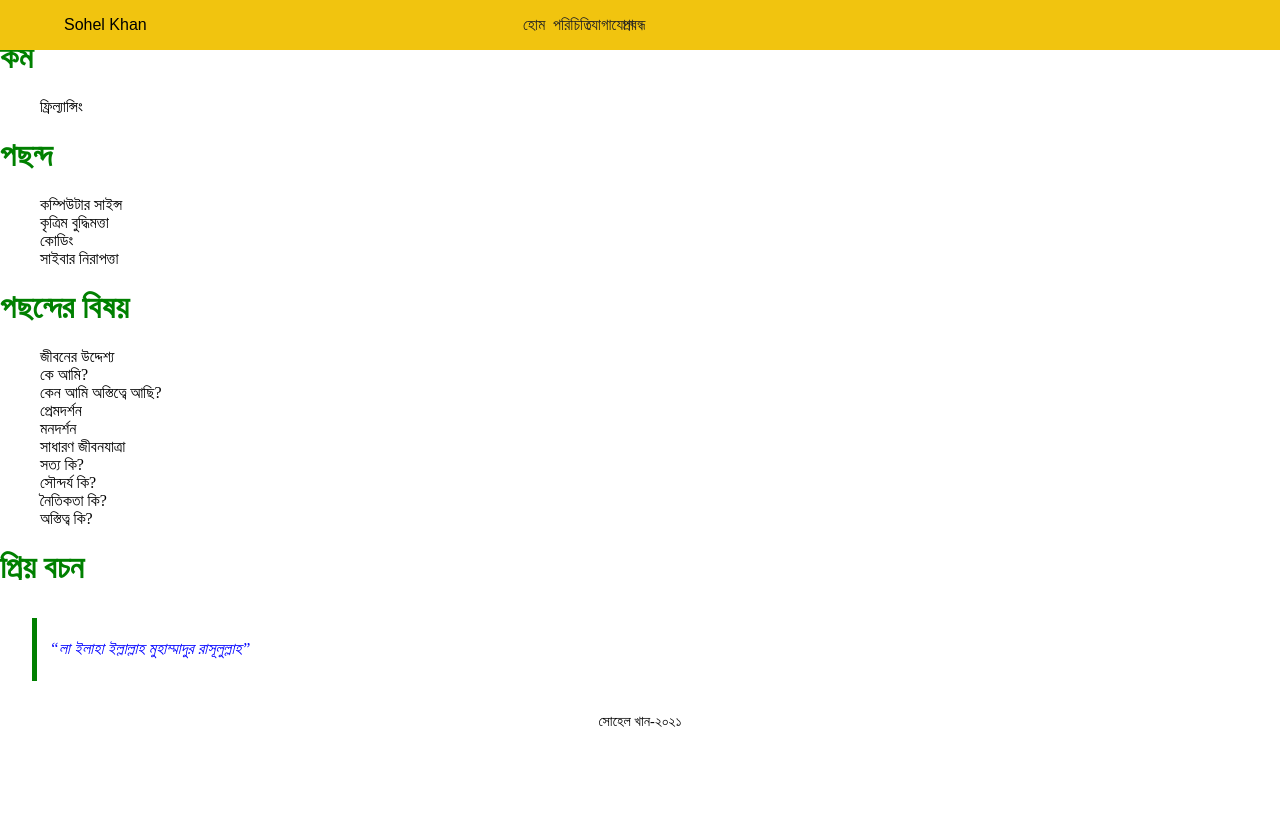
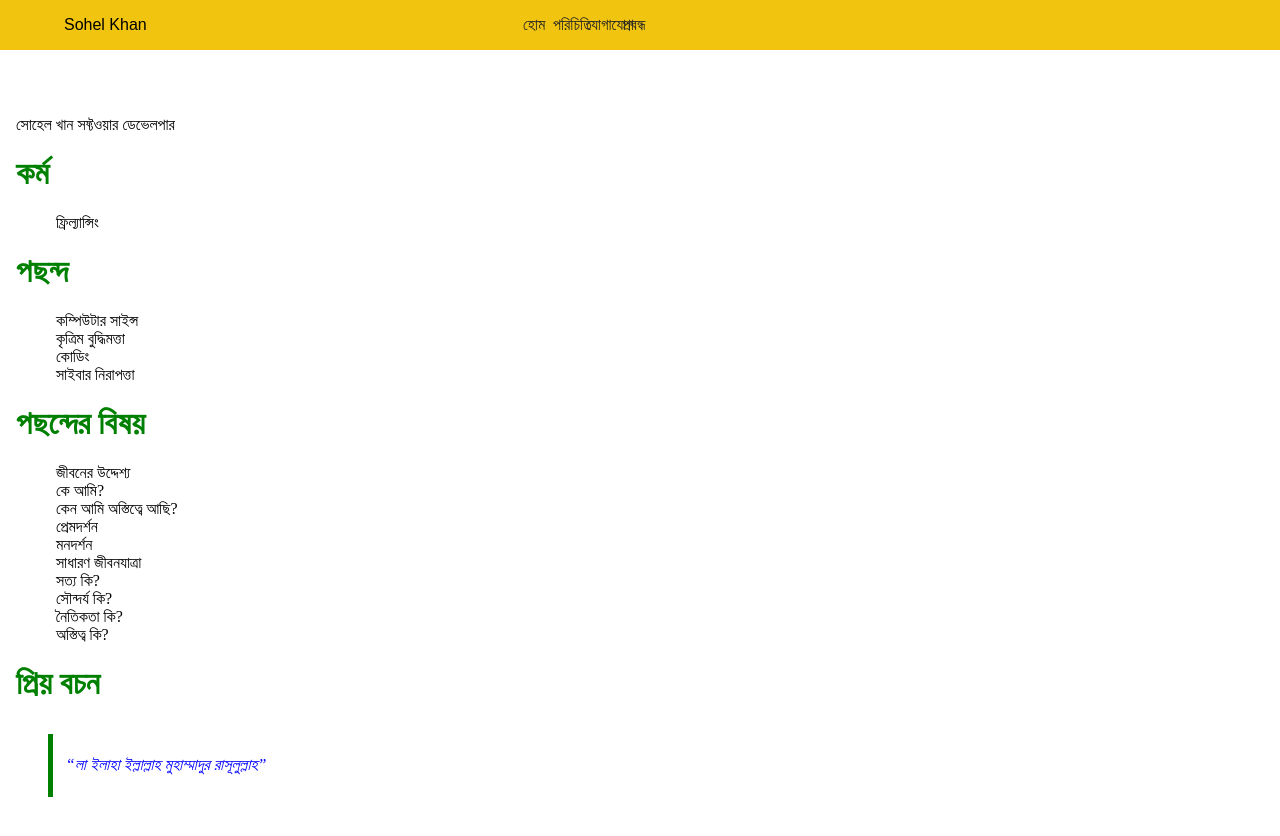
Before and after one commit to sohelkhanz/sohelkhanz.github.io, a Jekyll site: the page built from index.md, in a window 1280 px wide and 1400 px high. Shown: the top 836 px of the window. Built offline with Jekyll 4.4.1, drawn with Linux system fonts in a browser that asks for light colours.

Commit message:
Update style.css

```diff
--- a/assets/css/style.css
+++ b/assets/css/style.css
@@ -1,9 +1,6 @@
 /*Configurações Globais*/
 html, body {
-    width: 100%;
-    height: 100%;
     margin: 0;
-    padding: 0;
 }
 a {
     text-decoration: none;
@@ -20,6 +17,7 @@ header {
     font-family: sans-serif;
     background-color: #f1c40f;
     position: fixed;
+    top: 0;
 }
 .brand {
     width: auto;
@@ -103,8 +101,11 @@ header {
     }
 }
 
-
-
+.main {
+  padding: 16px;
+  margin-top: 100px;
+  height: 1500px;
+}
 footer {
   font-size: .9rem;
   text-align: center;
```
